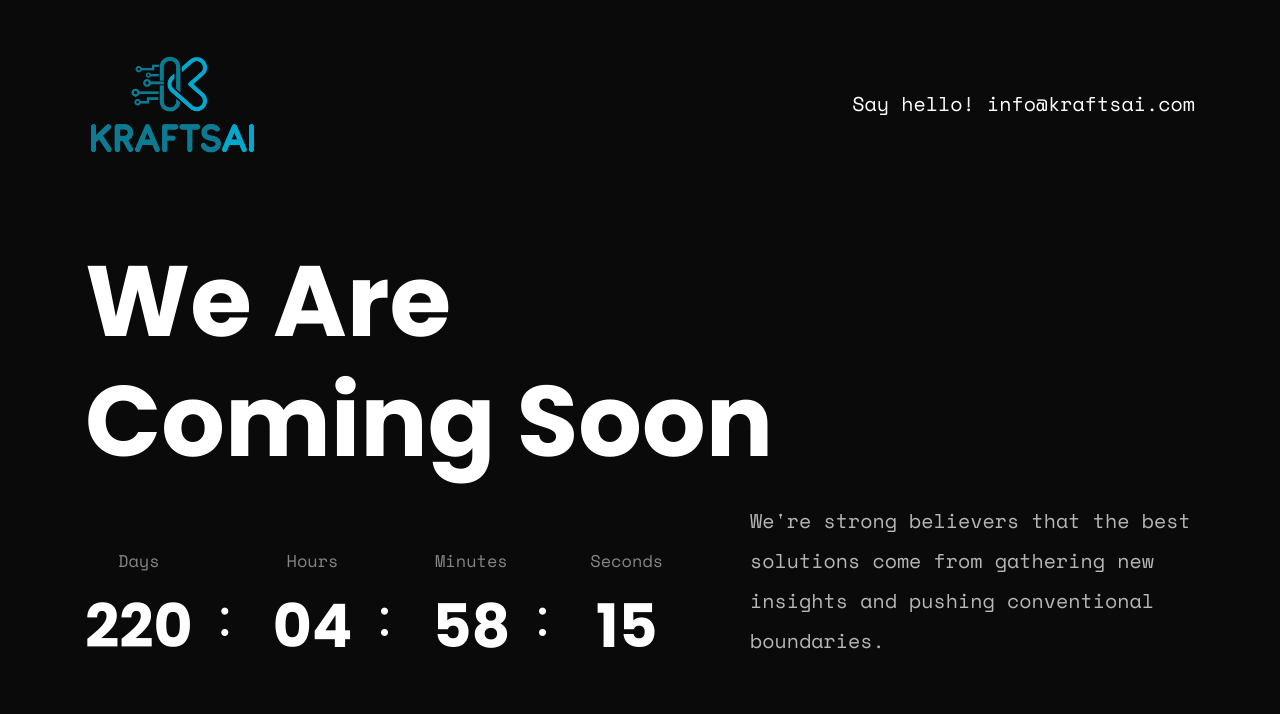
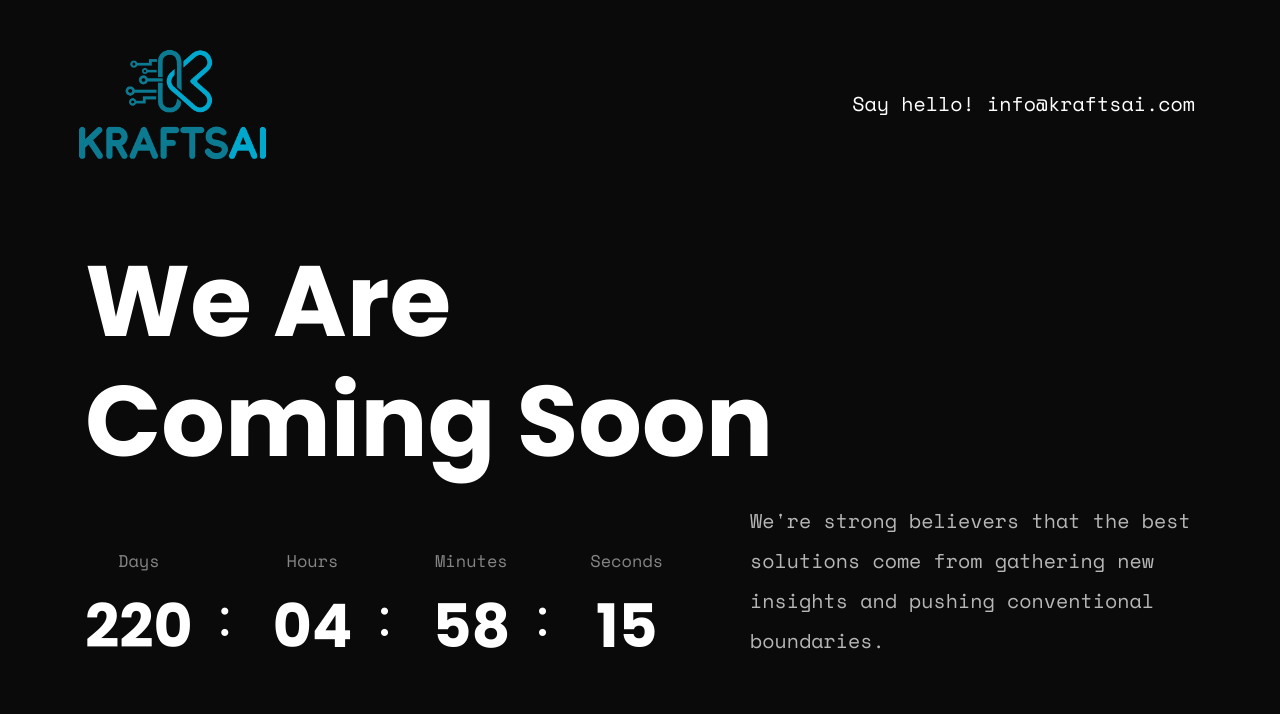
Before and after one commit to seifkowatli/kraftsai-website, a plain HTML site: page index.html in a window 1280 px wide. Drawn offline with nearby package versions, Linux system fonts and the light colour scheme.

Commit message:
updating scale

```diff
--- a/index.html
+++ b/index.html
@@ -29,7 +29,7 @@
                 <div class="container">
                     <div class="row align-items-center">
                         <div class="col-md-4">
-                            <a href="#" class="logo"> <img style="scale : 1.75" src="assets/img/krafts-logo.png" alt=""></a>
+                            <a href="#" class="logo"> <img style="scale : 2" src="assets/img/krafts-logo.png" alt=""></a>
                         </div>
                         <div class="col-md-8">
                             <div class="header-right text-right">
```
